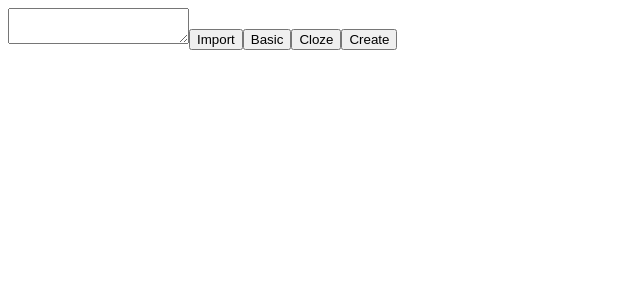
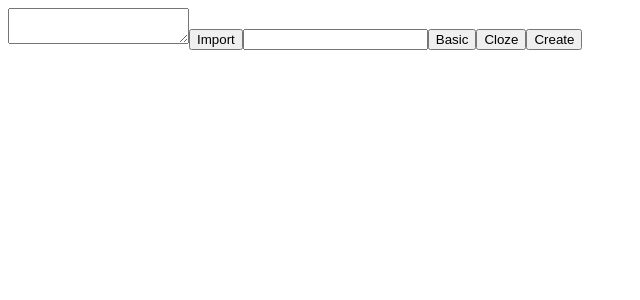
Before and after one commit to galbertsson/MarcWeb, a Next.js app in the folder Marc/: page /create in a window 1280 px wide. Shown: the top 300 px of the page, without its empty margins (0-640 px from the left). Built offline with nearby package versions, Linux system fonts and the light colour scheme.

Commit message:
Added callback to create page when creating deck

```diff
--- a/Marc/components/creation/deckCreation.js
+++ b/Marc/components/creation/deckCreation.js
@@ -12,7 +12,8 @@ class DeckCreation extends React.Component {
         super(props);
         this.state = {
             notes : [],
-            text : ""
+            text : "",
+            title : ""
         }
 
         this.parseHandler = this.parseHandler.bind(this)
@@ -83,10 +84,11 @@ class DeckCreation extends React.Component {
     render(){
         return <>
             <TextInput textCallBack={this.parseHandler} buttonCallBack={this.runParser}/>
+            <input type="text" onChange={e => this.setState({title : e.target.value})}></input>
             <button onClick={() => this.newNote("basic")}>Basic</button>
             <button onClick={() => this.newNote("cloze")}>Cloze</button>
             {this.state.notes.map((note, index) => <Note key={index} note={note} index={index} deleteCallBack={this.removeNote} changeCallBack={this.noteChange}/>)}
-            <button onClick={() => this.props.createCallback(this.state.notes)}>Create</button>
+            <button onClick={() => this.props.callback(this.state.title, this.state.notes)}>Create</button>
         </>
     }
 }
--- a/Marc/pages/create.js
+++ b/Marc/pages/create.js
@@ -1,5 +1,7 @@
 import React from 'react';
 import DeckCreation from '../components/creation/deckCreation';
+
+
 
 export default () => (
   <>
@@ -11,7 +13,17 @@ export default () => (
     </style>
 
   <div>
-      <DeckCreation />
+      <DeckCreation callback={callback}/>
   </div>
   </>
 );
+
+/**
+ * @param {string} title The title of the deck being created
+ * @param {Array} notes The notes in the deck
+ */
+const callback = (title, notes) => {
+  console.log("Deck done")
+  console.log(title)
+  console.log(notes)
+}
```
